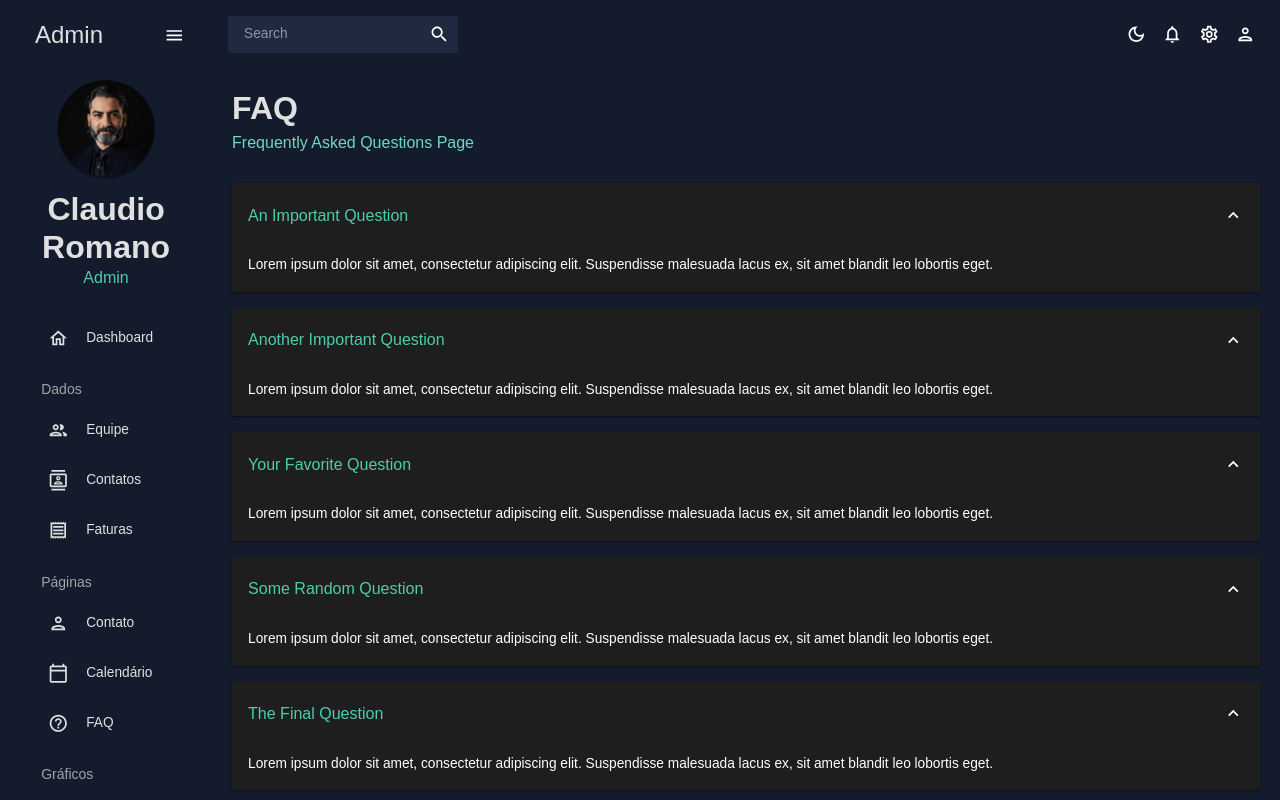
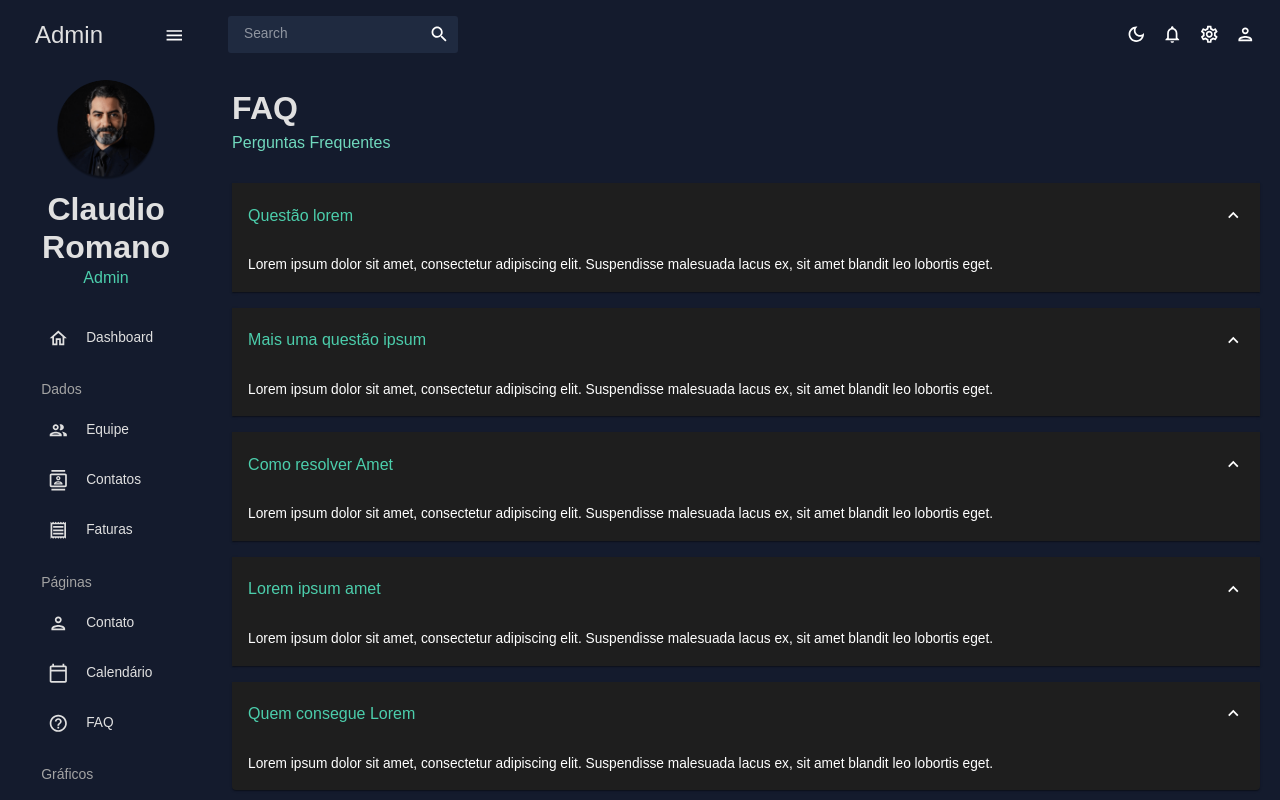
Before and after one commit to claudioromanosp/react-admin, a React (Create React App) app: page /faq in a window 1280 px wide. Shown: the top 800 px of the page. Built offline with nearby package versions, Linux system fonts and the light colour scheme.

Commit message:
ajustes na pagina faq

```diff
--- a/src/scenes/faq/index.jsx
+++ b/src/scenes/faq/index.jsx
@@ -12,12 +12,12 @@ const FAQ = () => {
   const colors = tokens(theme.palette.mode);
   return (
     <Box m="20px">
-      <Header title="FAQ" subtitle="Frequently Asked Questions Page" />
+      <Header title="FAQ" subtitle="Perguntas Frequentes" />
 
       <Accordion defaultExpanded>
         <AccordionSummary expandIcon={<ExpandMoreIcon />}>
           <Typography color={colors.greenAccent[500]} variant="h5">
-            An Important Question
+            Questão lorem
           </Typography>
         </AccordionSummary>
         <AccordionDetails>
@@ -30,7 +30,7 @@ const FAQ = () => {
       <Accordion defaultExpanded>
         <AccordionSummary expandIcon={<ExpandMoreIcon />}>
           <Typography color={colors.greenAccent[500]} variant="h5">
-            Another Important Question
+            Mais uma questão ipsum
           </Typography>
         </AccordionSummary>
         <AccordionDetails>
@@ -43,7 +43,7 @@ const FAQ = () => {
       <Accordion defaultExpanded>
         <AccordionSummary expandIcon={<ExpandMoreIcon />}>
           <Typography color={colors.greenAccent[500]} variant="h5">
-            Your Favorite Question
+            Como resolver Amet
           </Typography>
         </AccordionSummary>
         <AccordionDetails>
@@ -56,7 +56,7 @@ const FAQ = () => {
       <Accordion defaultExpanded>
         <AccordionSummary expandIcon={<ExpandMoreIcon />}>
           <Typography color={colors.greenAccent[500]} variant="h5">
-            Some Random Question
+            Lorem ipsum amet
           </Typography>
         </AccordionSummary>
         <AccordionDetails>
@@ -69,7 +69,7 @@ const FAQ = () => {
       <Accordion defaultExpanded>
         <AccordionSummary expandIcon={<ExpandMoreIcon />}>
           <Typography color={colors.greenAccent[500]} variant="h5">
-            The Final Question
+            Quem consegue Lorem
           </Typography>
         </AccordionSummary>
         <AccordionDetails>
```
